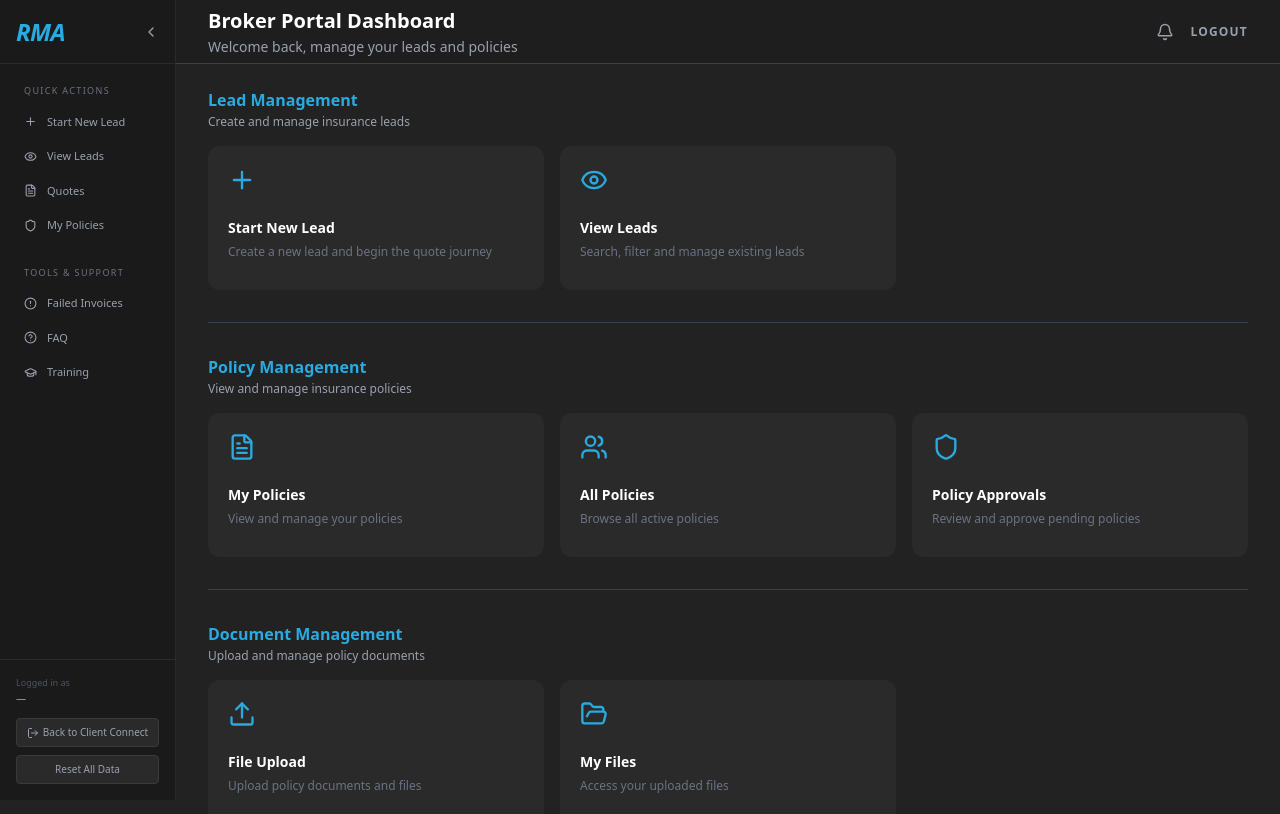
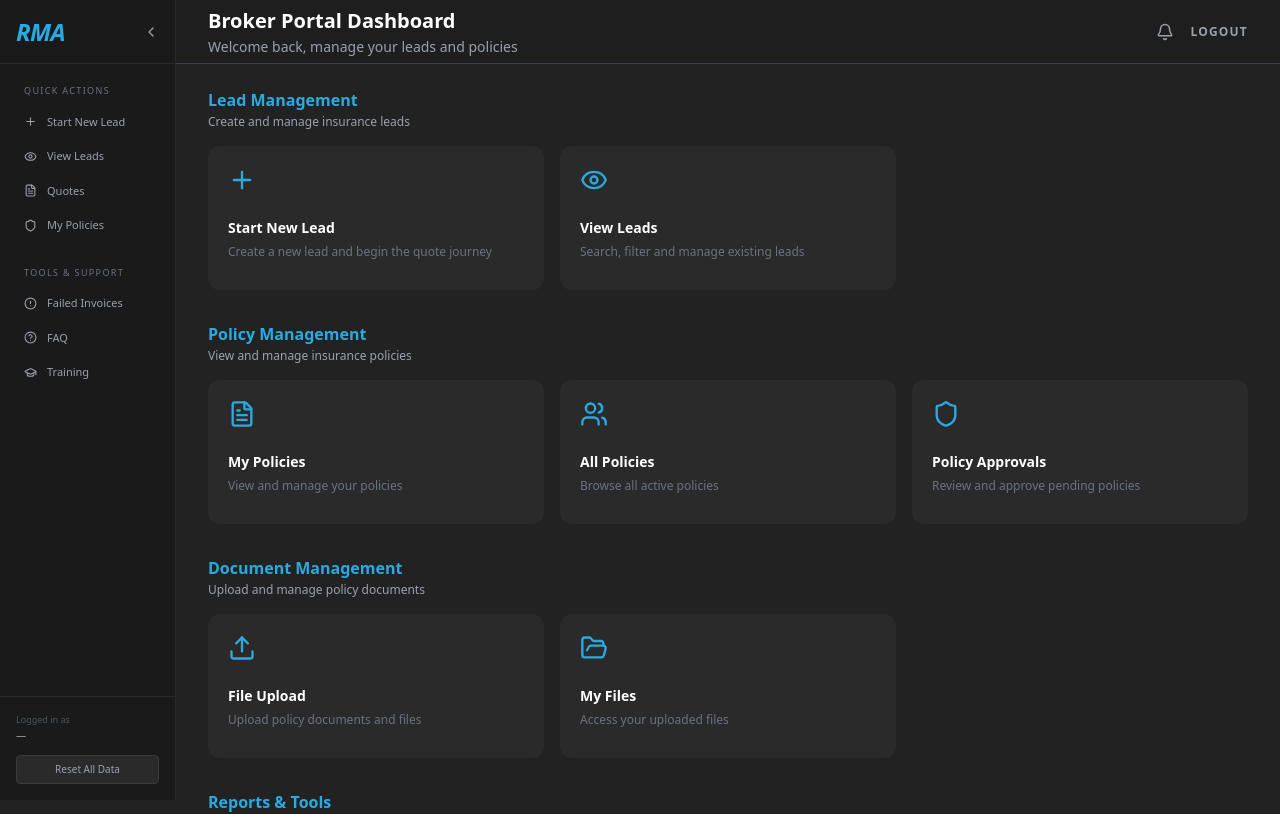
Before and after one commit to tanishlfi/Broker-Portal---Demo, a Next.js app in the folder Broker-Portal-Frontend/: page /dashboard in a window 1280 px wide. Shown: the top 814 px of the page. Built offline with nearby package versions, Linux system fonts and the light colour scheme.

Commit message:
fix: broker portal ui fixes

```diff
--- a/Broker-Portal-Frontend/components/layout/Sidebar.tsx
+++ b/Broker-Portal-Frontend/components/layout/Sidebar.tsx
@@ -5,7 +5,7 @@ import { useRouter, usePathname } from "next/navigation";
 import {
   Plus, Eye, FileText, Shield,
   AlertCircle, HelpCircle, GraduationCap,
-  ChevronLeft, ChevronRight, LogOut
+  ChevronLeft, ChevronRight
 } from "lucide-react";
 import { ROUTES } from "@/lib/constants";
 import { useUser } from "@/lib/context/UserContext";
@@ -120,18 +120,9 @@ export default function Sidebar({ userEmail: propEmail, collapsed: collapsedProp
         <div className="border-t border-[#2a2a2a] py-4 px-4">
           <p className="text-gray-600 text-[9px] mb-0.5">Logged in as</p>
           <p className="text-gray-400 text-[10px] mb-3 truncate">{userEmail || "—"}</p>
-          <div className="flex flex-col gap-2">
-            <button
-              onClick={() => window.location.href = process.env.NEXT_PUBLIC_CLIENT_CONNECT_URL || "http://localhost:4200"}
-              className="w-full py-1.5 bg-[#2a2a2a] hover:bg-[#333] text-gray-400 text-[10px] rounded transition-colors border border-[#3a3a3a] flex items-center justify-center gap-1"
-            >
-              <LogOut size={12} />
-              Back to Client Connect
-            </button>
-            <button className="w-full py-1.5 bg-[#2a2a2a] hover:bg-[#333] text-gray-400 text-[10px] rounded transition-colors border border-[#3a3a3a]">
-              Reset All Data
-            </button>
-          </div>
+          <button className="w-full py-1.5 bg-[#2a2a2a] hover:bg-[#333] text-gray-400 text-[10px] rounded transition-colors border border-[#3a3a3a]">
+            Reset All Data
+          </button>
         </div>
       )}
     </aside>
--- a/Broker-Portal-Frontend/features/dashboard/DashboardPage.tsx
+++ b/Broker-Portal-Frontend/features/dashboard/DashboardPage.tsx
@@ -62,7 +62,7 @@ export default function DashboardPage() {
               />
             ))}
           </div>
-          <hr className="border-gray-700 mt-8" />
+          <hr className="border-gray-700 mt-8 hidden" />
         </div>
       ))}
     </div>
--- a/Broker-Portal-Frontend/utils/DashboardCard.tsx
+++ b/Broker-Portal-Frontend/utils/DashboardCard.tsx
@@ -11,7 +11,7 @@ export default function DashboardCard({ title, description, icon, onClick }: Das
   return (
     <button
       onClick={onClick}
-      className="bg-[#2a2a2a] hover:bg-[#313131] rounded-xl p-5 flex flex-col gap-6 text-left transition-colors w-full h-36"
+      className="bg-[#2a2a2a] hover:bg-[#313131] rounded-xl p-5 flex flex-col gap-6 text-left transition-colors w-full h-36 cursor-pointer"
     >
       <div className="text-[#29abe2]">{icon}</div>
       <div>
```
